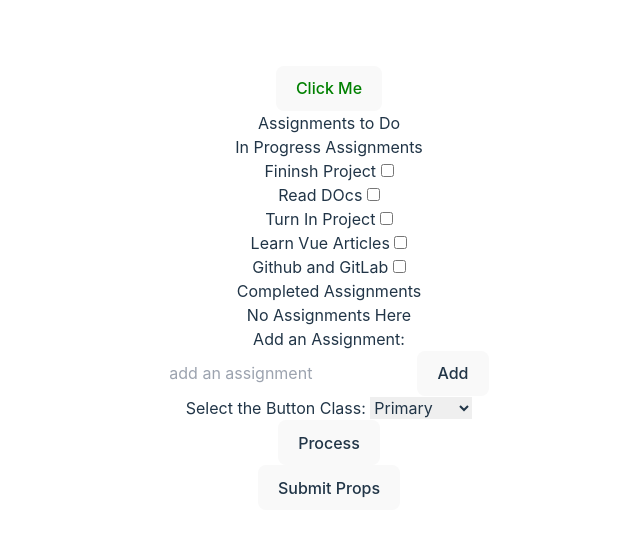
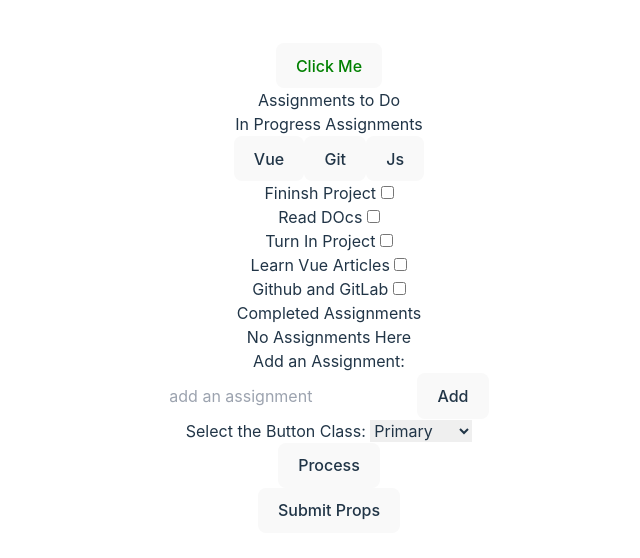
Before and after one commit to hasansfzn/vue_learning_project, a Vue app: page / in a window 1280 px wide. Shown: the part 112-670 px from the top of the page, without its empty margins (311-951 px from the left). Built offline with nearby package versions, Linux system fonts and the light colour scheme.

Commit message:
button added for tags

```diff
--- a/src/components/Assignments/AssignmentListCmp.vue
+++ b/src/components/Assignments/AssignmentListCmp.vue
@@ -1,7 +1,22 @@
 <template>
   <section>
     <h3 class="text-green-400">{{ title }}</h3>
-    <p v-if="assignments.length === 0">No Assignments Here</p>
+    <div class="my-2">
+      <p v-if="!assignments.length">No Assignments Here</p>
+      <div
+        class="flex gap-2 items-center justify-center"
+        v-if="assignments.length"
+      >
+        <button
+          :class="{ 'px-2 py-1 my-2': true }"
+          v-for="tag in tags"
+          :key="tag"
+        >
+          {{ tag }}
+        </button>
+      </div>
+    </div>
+
     <ul
       :class="{
         'border border-gray-600 p-4 divide-y divide-gray-600':
```
